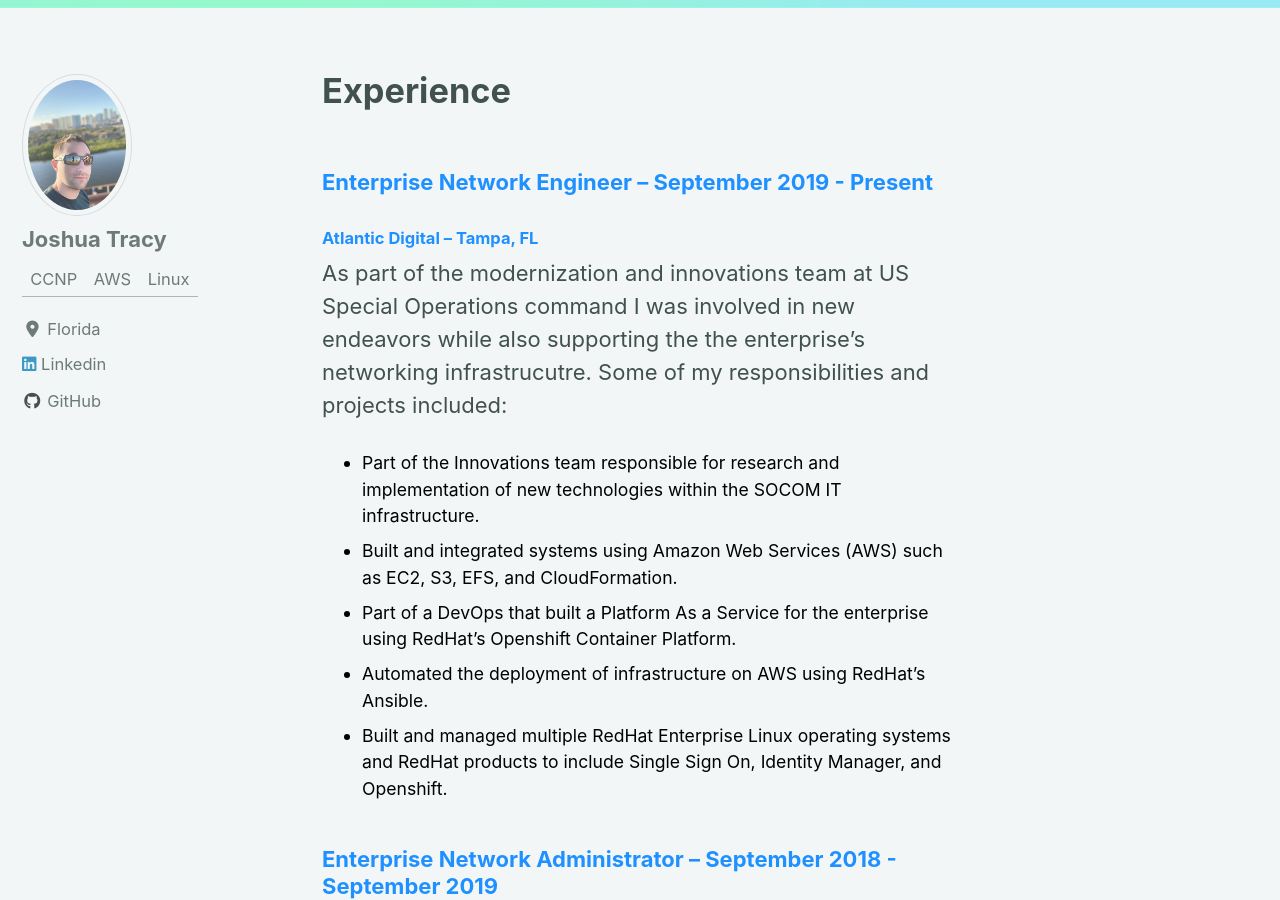
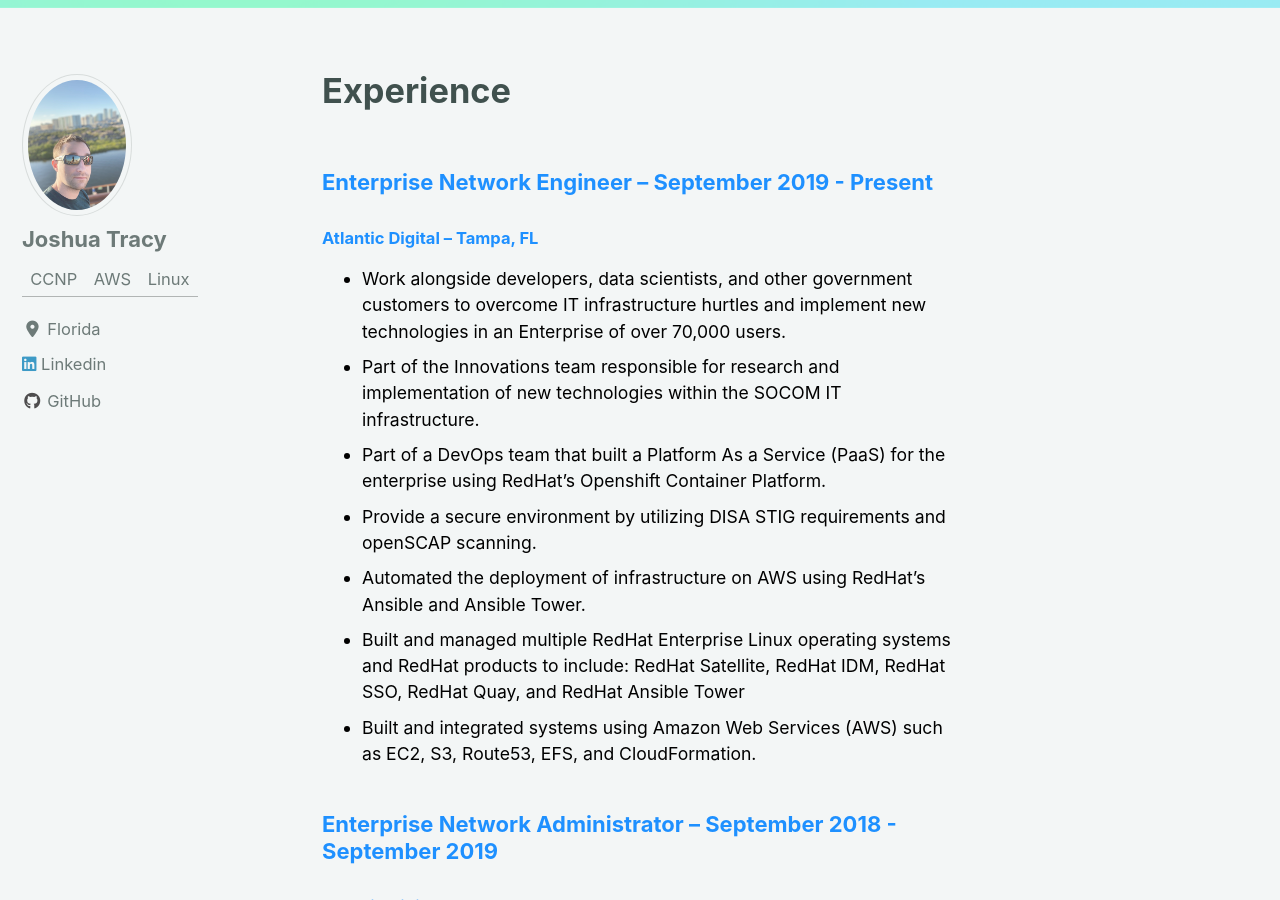
Before and after one commit to Josh-Tracy/Josh-Tracy.github.io, a Jekyll site: the page built from _pages/Experience.md, in a window 1280 px wide and 900 px high, scrolled down 348 px. Built offline with Jekyll 4.4.1, drawn with Linux system fonts in a browser that asks for light colours; cached includes are drawn as plain includes; nearby versions of some CDN libraries.

Commit message:
Update Experience.md

```diff
--- a/_pages/Experience.md
+++ b/_pages/Experience.md
@@ -11,13 +11,13 @@
 {: style="color:DodgerBlue;"}
 #### Atlantic Digital -- Tampa, FL
 {: style="color:DodgerBlue;"}
-As part of the modernization and innovations team at US Special Operations command I was involved in new endeavors while also supporting the the enterprise's networking infrastrucutre.
-Some of my responsibilities and projects included:
+* Work alongside developers, data scientists, and other government customers to overcome IT infrastructure hurtles and implement new technologies in an Enterprise of over 70,000 users.
 * Part of the Innovations team responsible for research and implementation of new technologies within the SOCOM IT infrastructure.
-* Built and integrated systems using Amazon Web Services (AWS) such as EC2, S3, EFS, and CloudFormation.
-* Part of a DevOps that built a Platform As a Service for the enterprise using RedHat’s Openshift Container Platform.
-* Automated the deployment of infrastructure on AWS using RedHat’s Ansible.
-* Built and managed multiple RedHat Enterprise Linux operating systems and RedHat products to include Single Sign On, Identity Manager, and Openshift.
+*	Part of a DevOps team that built a Platform As a Service (PaaS) for the enterprise using RedHat’s Openshift Container Platform.
+*	Provide a secure environment by utilizing DISA STIG requirements and openSCAP scanning.
+*	Automated the deployment of infrastructure on AWS using RedHat’s Ansible and Ansible Tower.
+* Built and managed multiple RedHat Enterprise Linux operating systems and RedHat products to include: RedHat Satellite, RedHat IDM, RedHat SSO, RedHat Quay, and RedHat Ansible Tower
+* Built and integrated systems using Amazon Web Services (AWS) such as EC2, S3, Route53, EFS, and CloudFormation.
 {: style="color:black; font-size: 80%;"}
 
 ### Enterprise Network Administrator -- September 2018 - September 2019
```
